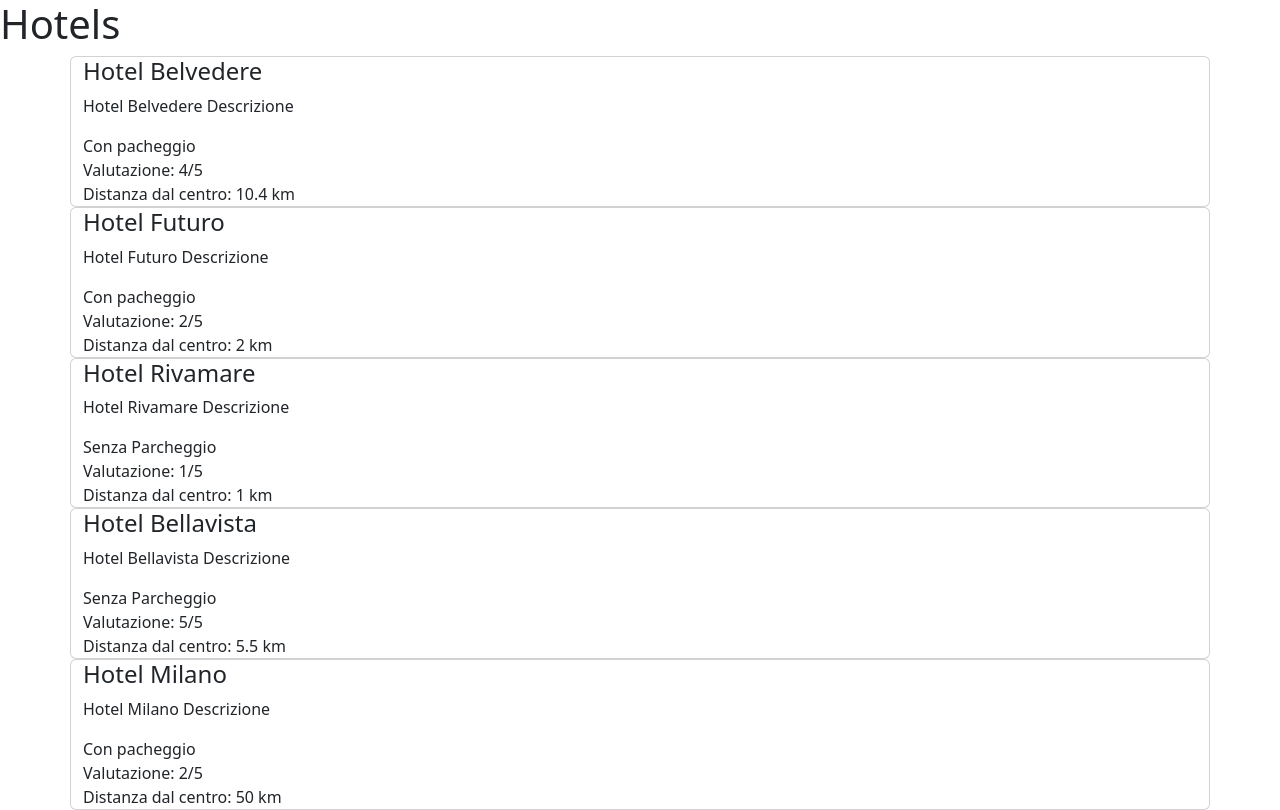
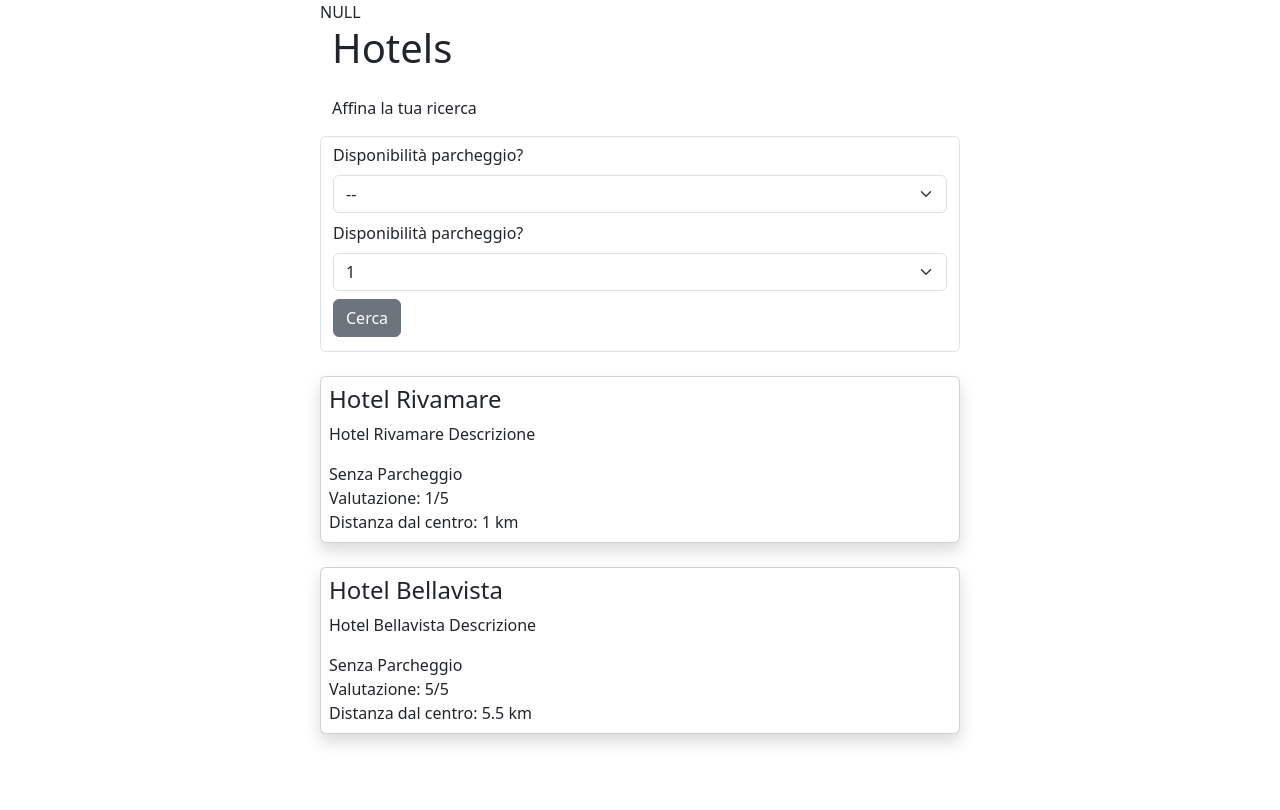
Before and after one commit to Gabriele-Viola/php-hotel, a PHP site: page / in a window 1280 px wide. After the commit the page ends 745 px from the top, so only its background shows below. Run offline with PHP 8.4, Linux system fonts and the light colour scheme.

Commit message:
add filter

```diff
--- a/index.php
+++ b/index.php
@@ -1,3 +1,8 @@
+<?php
+$park = $_GET['park'] ?? null;
+$vote = $_GET['vote'] ?? null;
+
+?>
 <!DOCTYPE html>
 <html lang="en">
 <head>
@@ -11,7 +16,7 @@
         />
     <title>Hotels</title>
 </head>
-<body>
+<body class="w-50 m-auto">
 <?php
 
 $hotels = [
@@ -55,14 +60,35 @@ $hotels = [
 ];
 
 ?>
-    <h1>Hotels</h1>
-    <div class="container">
+<?php
+var_dump($park);
+?>
+    <div class="container ">
+        <h1 class="mb-4">Hotels</h1>
         <div class="row">
-
+            <p>Affina la tua ricerca</p>
+<form action="" method="get" class="form-control mb-4">
+    <label for="" class='form-label'>Disponibilità parcheggio?</label>
+    <select class="form-select mb-2" name="park" id="park">
+        <option > -- </option>
+        <option value=1> Si </option>
+        <option value=0> No </option>
+    </select>
+    <label for="" class='form-label'>Disponibilità parcheggio?</label>
+    <select class="form-select mb-2" name="vote" id="vote">
+        <option value=1> 1 </option>
+        <option value=2> 2 </option>
+        <option value=3> 3 </option>
+        <option value=4> 4 </option>
+        <option value=5> 5 </option>
+    </select>
+    <button class="btn btn-secondary mb-2" type="submit"> Cerca</button>
+</form>
             <?php
     foreach($hotels as $hotel)
+if(($park == $hotel['parking'] || $park == '--') && $vote <=  $hotel['vote']){
 
-echo  '<div class="card">
+    echo  '<div class="card mb-4 p-2 shadow">
     <h4>'. $hotel['name'] . '</h4>
     <p>' . $hotel['description'] .'</p>
     <div>
@@ -71,6 +97,8 @@ echo  '<div class="card">
     <div> Distanza dal centro: ' . $hotel['distance_to_center'] .' km</div>
     </div>
     </div>';
+    };
+
 
         ?>
 
```
Lines whose indentation alone changed are shown as unchanged.
